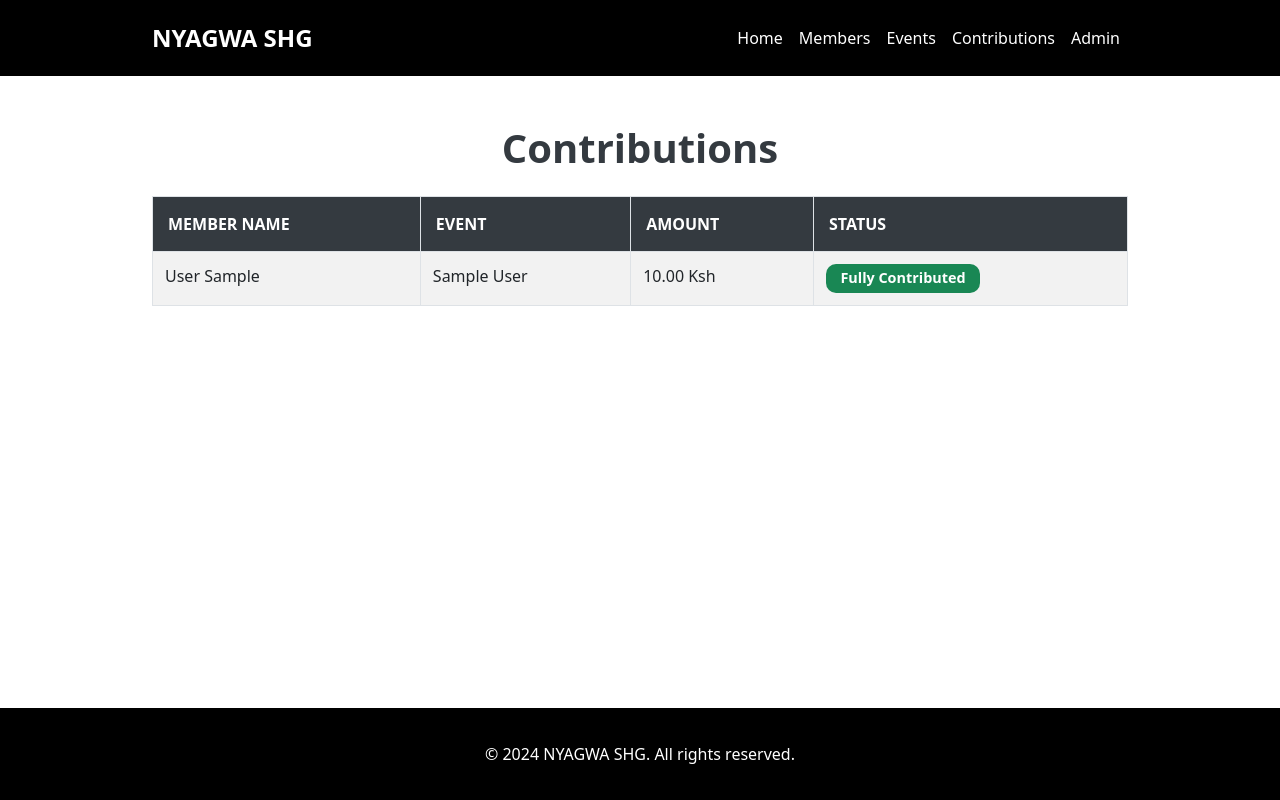
After one commit to onyangodonomondi/Nyagwa_SHG, a Django app: page /contributions/ in a window 1280 px wide. The commit adds this page. Run offline with Django 5.2, Linux system fonts and the light colour scheme; tables that the repository leaves empty hold one stand-in row (values such as "Sample post").

Commit message:
update  bse  and static folders

```diff
--- /dev/null
+++ b/members/templates/base.html
@@ -0,0 +1,66 @@
+{% load static %}
+<!DOCTYPE html>
+<html lang="en">
+<head>
+    <meta charset="UTF-8">
+    <meta name="viewport" content="width=device-width, initial-scale=1.0">
+    <title>{% block title %}NYAGWA SHG{% endblock %}</title>
+    <!-- Bootstrap CSS -->
+    <link href="https://cdn.jsdelivr.net/npm/bootstrap@5.3.0/dist/css/bootstrap.min.css" rel="stylesheet">
+    <!-- Custom CSS -->
+    <link href="{% static 'css/styles.css' %}" rel="stylesheet">
+    {% block extra_head %}
+    {% endblock %}
+</head>
+<body>
+    <div class="wrapper">
+        <!-- Navbar -->
+        <nav class="navbar navbar-expand-lg navbar-dark">
+            <div class="container">
+                <a class="navbar-brand" href="#">NYAGWA SHG</a>
+                <button class="navbar-toggler" type="button" data-bs-toggle="collapse" data-bs-target="#navbarNav" aria-controls="navbarNav" aria-expanded="false" aria-label="Toggle navigation">
+                    <span class="navbar-toggler-icon"></span>
+                </button>
+                <div class="collapse navbar-collapse" id="navbarNav">
+                    <ul class="navbar-nav ms-auto">
+                        <li class="nav-item">
+                            <a class="nav-link active" aria-current="page" href="{% url 'home' %}">Home</a>
+                        </li>
+                        <li class="nav-item">
+                            <a class="nav-link" href="{% url 'members' %}">Members</a>
+                        </li>
+                        <li class="nav-item">
+                            <a class="nav-link" href="{% url 'events_page' %}">Events</a>
+                        </li>
+                        <li class="nav-item">
+                            <a class="nav-link" href="{% url 'contributions' %}">Contributions</a>
+                        </li>
+                        <li class="nav-item">
+                            <a class="nav-link" href="{% url 'admin:index' %}">Admin</a>
+                        </li>
+                    </ul>
+                </div>
+            </div>
+        </nav>
+
+        <!-- Main Content -->
+        <div class="content container mt-5">
+            {% block content %}
+            <!-- Your content goes here -->
+            {% endblock %}
+        </div>
+
+        <!-- Footer -->
+        <footer class="footer text-center">
+            <div class="container p-4">
+                <p class="text-center mb-0">&copy; 2024 NYAGWA SHG. All rights reserved.</p>
+            </div>
+        </footer>
+    </div>
+
+    <!-- Bootstrap JS -->
+    <script src="https://cdn.jsdelivr.net/npm/bootstrap@5.3.0/dist/js/bootstrap.bundle.min.js"></script>
+    {% block extra_scripts %}
+    {% endblock %}
+</body>
+</html>
--- /dev/null
+++ b/members/templates/contributions_page.html
@@ -0,0 +1,44 @@
+{% extends 'base.html' %}
+
+{% block title %}Contributions{% endblock %}
+
+{% block content %}
+<h1 class="text-center mb-4">Contributions</h1>
+<div class="table-responsive">
+    <table class="table table-striped table-bordered">
+        <thead class="thead-dark">
+            <tr>
+                <th scope="col">Member Name</th>
+                <th scope="col">Event</th>
+                <th scope="col">Amount</th>
+                <th scope="col">Status</th>
+            </tr>
+        </thead>
+        <tbody>
+            {% for contribution in contributions %}
+            <tr>
+                <td>{{ contribution.member.surname }} {{ contribution.member.first_name }}</td>
+                <td>{{ contribution.event.name }}</td>
+                <td>{{ contribution.amount }} Ksh</td>
+                <td>
+                    <span class="badge
+                        {% if contribution.category == 'Fully Contributed' %}
+                            bg-success
+                        {% elif contribution.category == 'Partially Contributed' %}
+                            bg-warning
+                        {% else %}
+                            bg-secondary
+                        {% endif %}">
+                        {{ contribution.category }}
+                    </span>
+                </td>
+            </tr>
+            {% empty %}
+            <tr>
+                <td colspan="4" class="text-center">No contributions found</td>
+            </tr>
+            {% endfor %}
+        </tbody>
+    </table>
+</div>
+{% endblock %}
--- a/members/urls.py
+++ b/members/urls.py
@@ -3,9 +3,14 @@ from . import views
 from .views import member_contribution_chart
 
 urlpatterns = [
-    path('', views.home, name='home'),  # This maps the root URL to the home view
+    path('', views.home, name='home'),  # Root URL mapped to home view
+    path('events/', views.events_page, name='events_page'),
     path('register/', views.register_member, name='register_member'),
     path('admin/member_contribution_chart/', member_contribution_chart, name='member_contribution_chart'),
 
+    # Adding the members URL pattern
+    path('members/', views.members_page, name='members'),
+    path('contributions/', views.contributions_page, name='contributions'),
+
     # Add other URL patterns as needed
 ]
--- a/members/views.py
+++ b/members/views.py
@@ -1,21 +1,14 @@
 from django.shortcuts import render, redirect
-from .forms import MemberForm, ChildForm
+from .forms import MemberForm
 from .models import Member, Event, Contribution
+from django.db.models import Sum
 
 def register_member(request):
     if request.method == 'POST':
         form = MemberForm(request.POST)
         if form.is_valid():
-            member = form.save()
-            if member.has_children:
-                for _ in range(member.number_of_children):
-                    # Collect child details for each child
-                    child_form = ChildForm(request.POST)
-                    if child_form.is_valid():
-                        child = child_form.save(commit=False)
-                        child.member = member
-                        child.save()
-                return redirect('success_page')  # Redirect to a success page after saving
+            form.save()
+            return redirect('success_page')  # Redirect to a success page after saving
     else:
         form = MemberForm()
 
@@ -41,3 +34,37 @@ def member_contribution_chart(request):
 def home(request):
     members = Member.objects.all()
     return render(request, 'home.html', {'members': members})
+
+def events_page(request):
+    events = Event.objects.all()
+    event_data = []
+
+    total_members = Member.objects.count()
+
+    for event in events:
+        # Calculate total contributed amount for this event
+        total_contributed = Contribution.objects.filter(event=event).aggregate(Sum('amount'))['amount__sum'] or 0
+
+        # Calculate the total expected amount if all members had contributed
+        expected_total = total_members * event.required_amount
+
+        # Calculate the percentage of contributions
+        percentage_contributed = (total_contributed / expected_total) * 100 if expected_total > 0 else 0
+
+        event_data.append({
+            'name': event.name,
+            'total_contributed': total_contributed,
+            'percentage_contributed': percentage_contributed,
+        })
+
+    return render(request, 'events_page.html', {'event_data': event_data})
+
+def members_page(request):
+    members = Member.objects.all()
+    return render(request, 'members_page.html', {'members': members})
+from django.shortcuts import render
+from .models import Contribution
+
+def contributions_page(request):
+    contributions = Contribution.objects.all()
+    return render(request, 'contributions_page.html', {'contributions': contributions})
--- /dev/null
+++ b/static/css/styles.css
@@ -0,0 +1,160 @@
+/* Navbar styles */
+.navbar {
+    background-color: #000;
+    /* Dark background */
+    padding: 15px 0;
+    /* Add vertical padding */
+}
+
+.navbar-brand {
+    font-weight: bold;
+    color: #fff;
+    font-size: 1.5rem;
+}
+
+.navbar-nav .nav-link {
+    color: #fff;
+    /* White text color */
+    font-size: 1rem;
+    padding-left: 20px;
+    padding-right: 20px;
+}
+
+.navbar-nav .nav-link:hover {
+    color: #f0a500;
+    /* Change color on hover */
+}
+
+.navbar-toggler-icon {
+    filter: invert(1);
+    /* Make toggler icon white */
+}
+
+/* Card styles */
+.card {
+    border-radius: 15px;
+    /* Rounded corners */
+    transition: transform 0.2s ease-in-out, box-shadow 0.2s ease-in-out;
+    background-color: #f8f9fa;
+    /* Light background for contrast */
+}
+
+.card:hover {
+    transform: translateY(-10px);
+    /* Lift the card on hover */
+    box-shadow: 0 20px 30px rgba(0, 0, 0, 0.1);
+    /* Deeper shadow on hover */
+}
+
+.card-title {
+    color: #343a40;
+    /* Darker shade for title */
+    margin-bottom: 1.2rem;
+    text-align: center;
+    /* Centered title */
+}
+
+.card-text {
+    color: #6c757d;
+    /* Muted text color */
+}
+
+.badge {
+    font-size: 0.9rem;
+    padding: 0.5em 1em;
+    border-radius: 10px;
+    color: white;
+}
+
+.bg-success {
+    background-color: #28a745;
+    /* Green for Super Member */
+}
+
+.bg-info {
+    background-color: #17a2b8;
+    /* Blue for Active Member */
+}
+
+.bg-secondary {
+    background-color: #6c757d;
+    /* Grey for Dormant Member */
+}
+
+.container {
+    max-width: 1200px;
+}
+
+h1 {
+    font-size: 2.5rem;
+    font-weight: 700;
+    color: #343a40;
+    margin-bottom: 2rem;
+}
+
+.table {
+    background-color: #ffffff;
+    /* White background for the table */
+}
+
+.table thead th {
+    background-color: #343a40;
+    /* Dark background for table headers */
+    color: white;
+    /* White text for headers */
+    text-transform: uppercase;
+    /* Uppercase headers */
+    padding: 15px;
+    /* Increase padding for headers */
+}
+
+.table tbody td {
+    padding: 12px;
+    /* Increase padding for table cells */
+    font-size: 1rem;
+    /* Increase font size for readability */
+}
+
+.table-striped tbody tr:nth-of-type(odd) {
+    background-color: #f2f2f2;
+    /* Light grey for odd rows */
+}
+
+.table tbody tr:hover {
+    background-color: #f1f1f1;
+    /* Slightly darker grey on hover */
+}
+
+.container {
+    max-width: 1000px;
+    /* Restrict table width for better readability */
+}
+
+/* Footer styles */
+.footer {
+    background-color: #000;
+    color: #fff;
+    padding: 10px 0;
+}
+
+/* Sticky footer styles */
+body,
+html {
+    height: 100%;
+    margin: 0;
+}
+
+.wrapper {
+    min-height: 100%;
+    display: flex;
+    flex-direction: column;
+}
+
+.content {
+    flex: 1;
+}
+
+.text-muted {
+    font-style: italic;
+    color: #6c757d;
+}
```
Also changed, not shown: members/admin.py (+4 -5 lines), members/forms.py (+1 -6 lines), members/models.py (+11 -29 lines), members/templates/events_page.html (added, +34 -0 lines), members/templates/home.html (+16 -62 lines), members/templates/members_page.html (added, +28 -0 lines), myproject/settings.py (+6 -1 lines), db.sqlite3, db_backup.sqlite3 (deleted), members/migrations/0001_initial.py, static/js/scripts.js (added).
